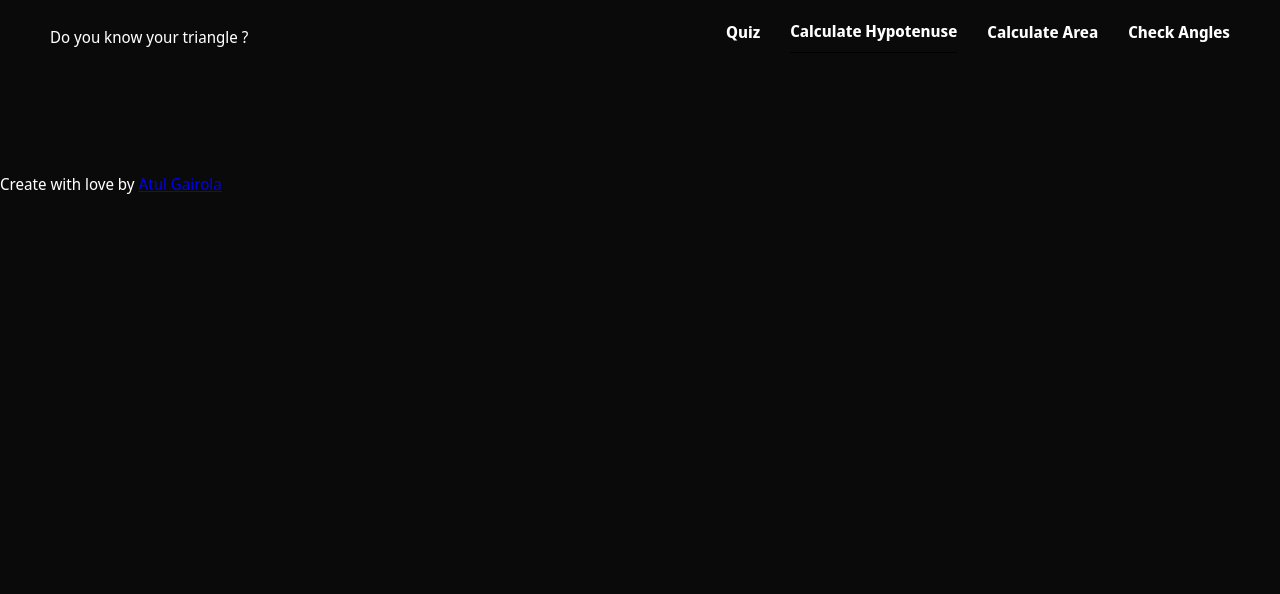
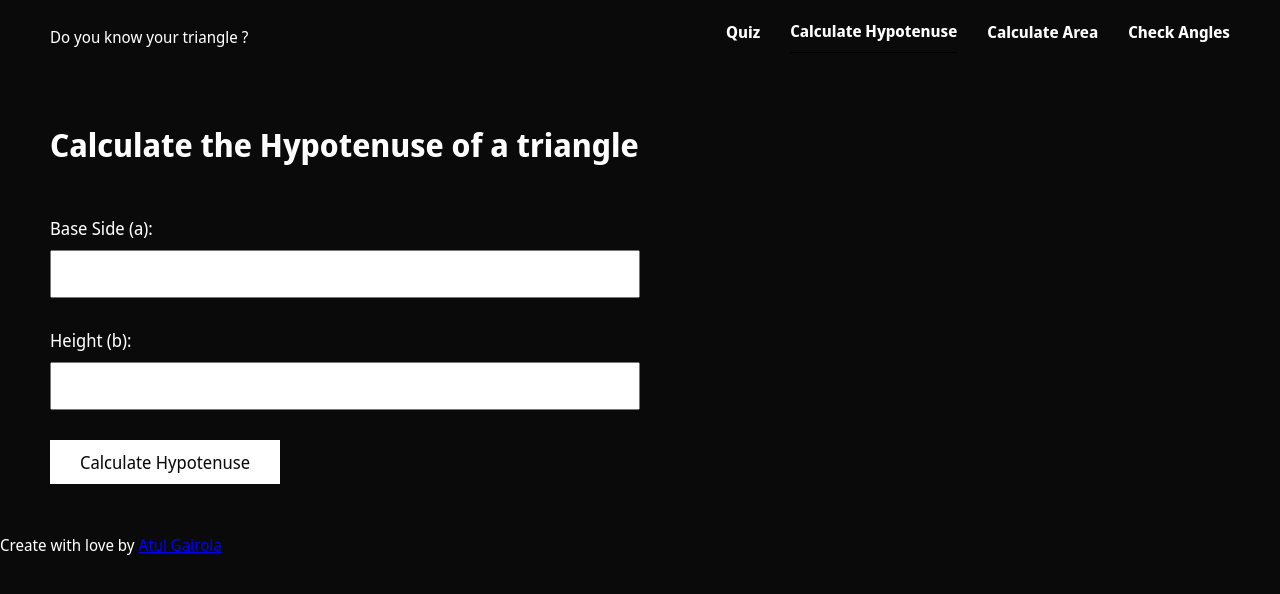
Before and after one commit to atul-gairola/do-you-know-your-triangles, a React (Create React App) app: page / in a window 1280 px wide. Both pictures are taken after a click on the item "Calculate Hypotenuse". Shown: the top 594 px of the page. Built offline with nearby package versions, Linux system fonts and the light colour scheme.

Commit message:
feat: create hypotenuse component

```diff
--- a/src/App.js
+++ b/src/App.js
@@ -3,6 +3,7 @@ import "./App.css";
 
 import Home from "./components/Home";
 import Quiz from "./components/Quiz";
+import Hypotenuse from "./components/Hypotenuse";
 
 function App() {
   const [currentNav, setCurrentNav] = useState(0);
@@ -52,6 +53,7 @@ function App() {
       <main>
         {currentNav === 0 && <Home />}
         {currentNav === 1 && <Quiz />}
+        {currentNav === 2 && <Hypotenuse />}
       </main>
       <footer>
         Create with love by <a href="https://atulgairola.tech">Atul Gairola</a>
--- /dev/null
+++ b/src/components/Hypotenuse.css
@@ -0,0 +1,32 @@
+.hypotenuseContainer > h1 {
+  margin-bottom: 50px;
+}
+
+form {
+  display: grid;
+  width: 50%;
+  justify-items: start;
+  grid-gap: 10px;
+  font-size: 1.1rem;
+}
+
+form > input {
+  margin-bottom: 20px;
+  padding: 10px 20px;
+  font-size: 1.1rem;
+  width: 100%;
+}
+
+form > button {
+  background: #fff;
+  color: #0a0a0a;
+  border: none;
+  padding: 10px 30px;
+  font-size: 1.1rem;
+}
+
+.hypotenuseResult {
+  margin-top: 50px;
+  font-size: 3rem;
+  font-weight: bold;
+}
--- /dev/null
+++ b/src/components/Hypotenuse.jsx
@@ -0,0 +1,43 @@
+import React, { useState } from "react";
+import "./Hypotenuse.css";
+
+function Hypotenuse() {
+  const [data, setData] = useState({
+    base: "",
+    height: "",
+  });
+  const [result, setResult] = useState(null);
+
+  const handleInputChange = (e) => {
+    const { name, value } = e.target;
+    setData((prev) => ({
+      ...prev,
+      [name]: value,
+    }));
+  };
+
+  const calculate = (e) => {
+    e.preventDefault();
+    setResult(null);
+    const { base, height } = data;
+    if (base && height) {
+      setResult(Math.pow(Number(base), 2) + Math.pow(Number(height), 2));
+    }
+  };
+
+  return (
+    <div className="hypotenuseContainer">
+      <h1>Calculate the Hypotenuse of a triangle</h1>
+      <form>
+        <label htmlFor="number">Base Side (a):</label>
+        <input type="number" name="base" onChange={handleInputChange} />
+        <label htmlFor="number">Height (b):</label>
+        <input type="number" name="height" onChange={handleInputChange} />
+        <button onClick={calculate}>Calculate Hypotenuse</button>
+      </form>
+      {result && <p className="hypotenuseResult" >The hypotenuse is : {result}</p>}
+    </div>
+  );
+}
+
+export default Hypotenuse;
--- a/src/index.css
+++ b/src/index.css
@@ -1,8 +1,16 @@
-@import url('https://fonts.googleapis.com/css2?family=Noto+Sans+Display:wght@200;300;400;500;600;700;800;900&display=swap');
+@import url("https://fonts.googleapis.com/css2?family=Noto+Sans+Display:wght@200;300;400;500;600;700;800;900&display=swap");
 
 * {
   margin: 0;
   padding: 0;
   box-sizing: border-box;
-  font-family: 'Noto Sans Display', sans-serif;
+  font-family: "Noto Sans Display", sans-serif;
 }
+
+*:focus {
+  outline: none;
+}
+
+button {
+  cursor: pointer;
+}
```
